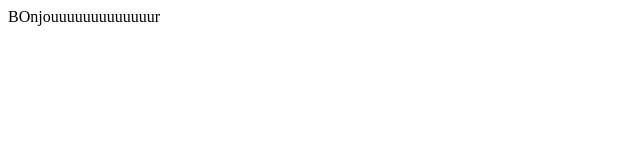
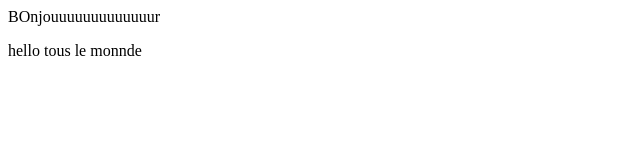
Before and after one commit to sadi0308/Netflixtest, a plain HTML site: page index.html in a window 1280 px wide. Shown: the whole page, without its empty margins (0-640 px from the left). Drawn offline with Linux system fonts and the light colour scheme.

Commit message:
update
chill

```diff
--- a/index.html
+++ b/index.html
@@ -4,5 +4,7 @@
 
 
         <p>BOnjouuuuuuuuuuuuur</p>
+
+        <p>hello tous le monnde</p>
     </body>
 </html>
```
